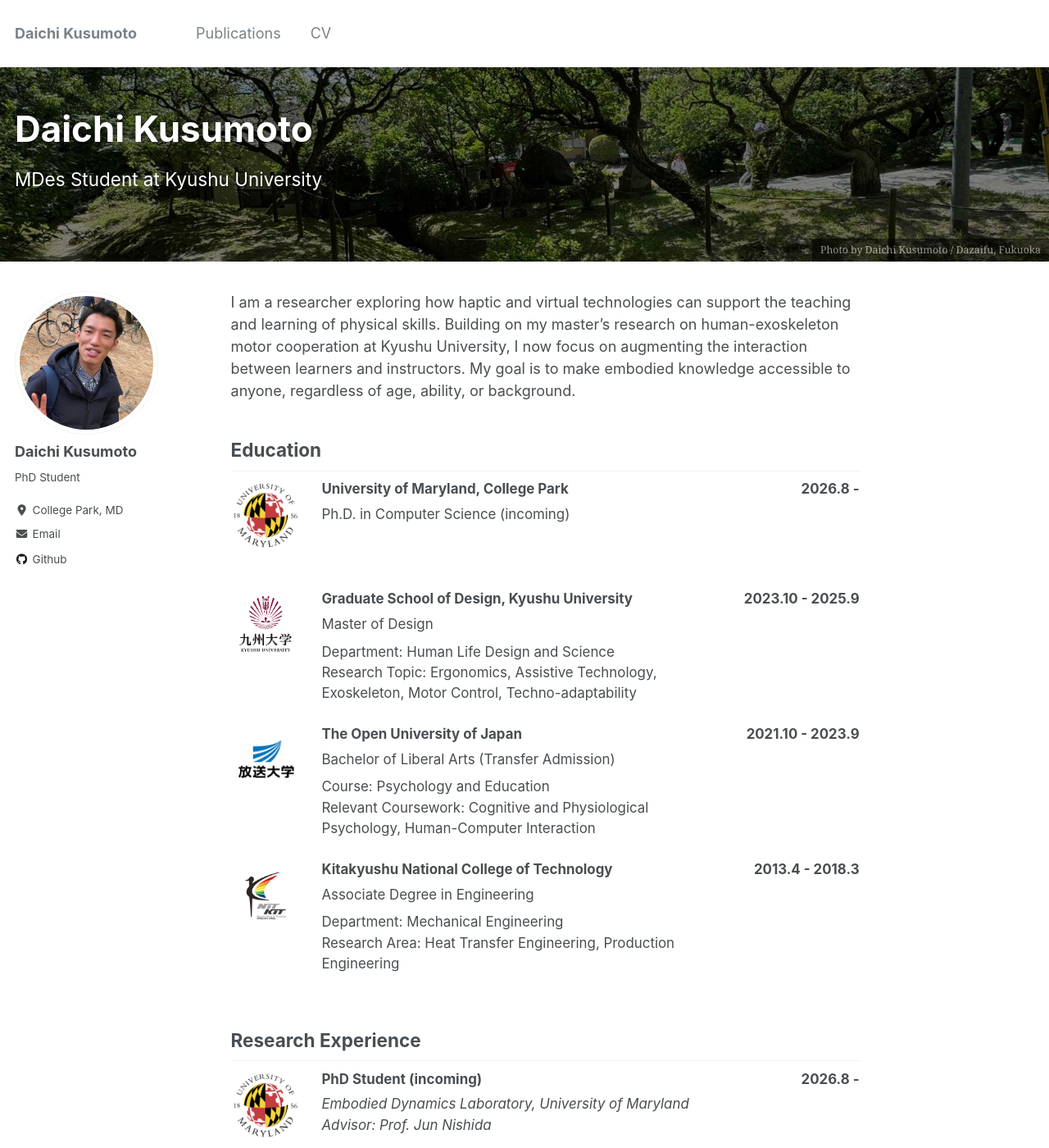
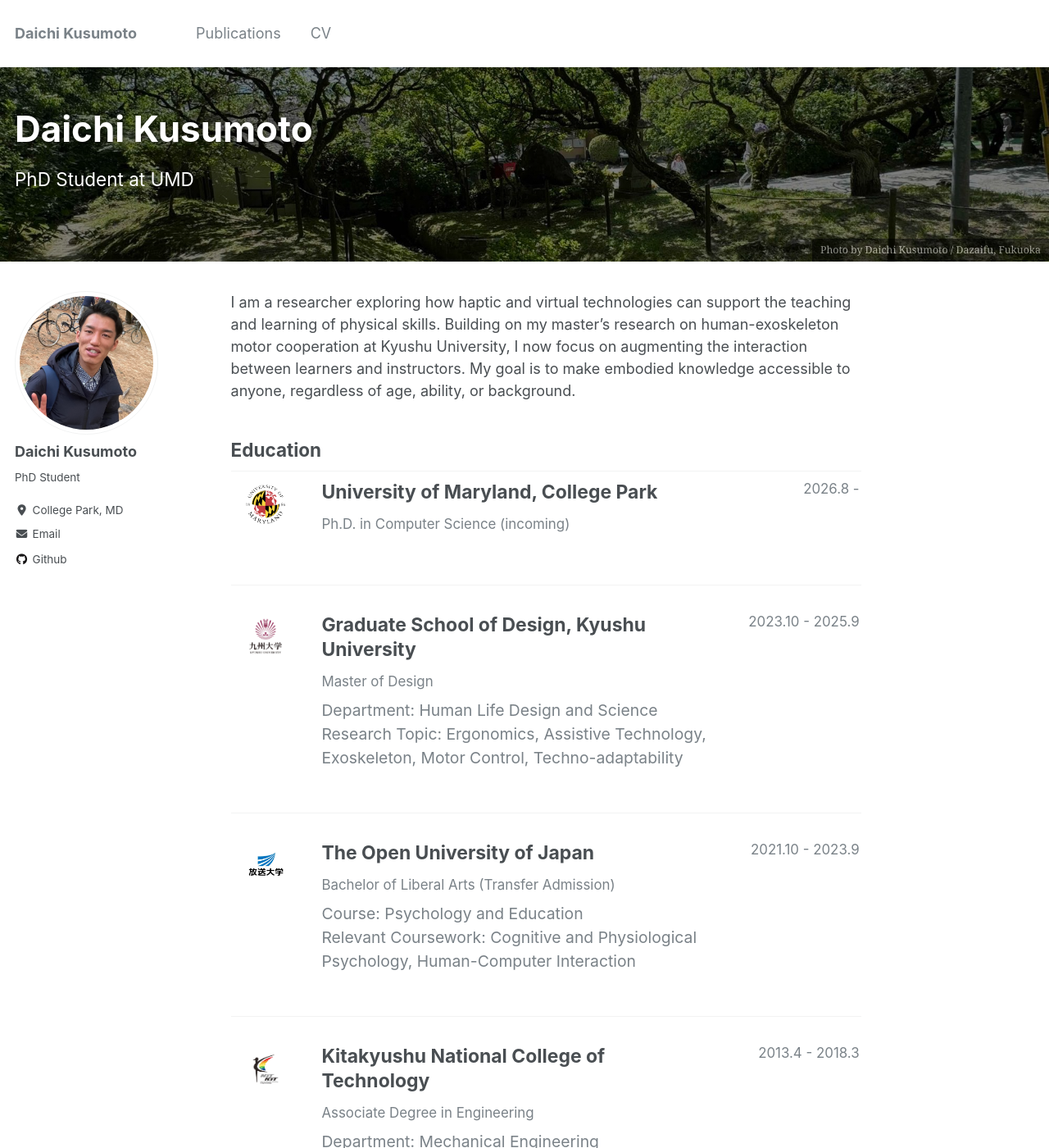
Before and after one commit to bugpiece/bugpiece.github.io, a Jekyll site: the page built from _pages/about.md, in a window 1280 px wide and 1400 px high. Shown: the whole window at 82% size. Built offline with Jekyll 4.4.1, drawn with Linux system fonts in a browser that asks for light colours; some of the changed text lies outside the part shown.

Commit message:
Refine about page design and embed institution links
Rework the Education / Research Experience entries: dividers between
items, muted secondary text and dates, consistent logo sizing, clearer
type hierarchy, and institution/lab names as inline text links (no icon,
no persistent underline) instead of a trailing external-link icon.

Co-Authored-By: Claude Opus 4.8 <noreply@anthropic.com>

```diff
--- a/_pages/about.md
+++ b/_pages/about.md
@@ -1,7 +1,7 @@
 ---
 permalink: /
 title: "Daichi Kusumoto"
-excerpt: "MDes Student at Kyushu University"
+excerpt: "PhD Student at UMD"
 header:
   overlay_color: "#000"
   overlay_filter: "0.5"
@@ -14,14 +14,14 @@ feature_UMD:
   - image_path: umd.png
     alt: "UMD"
     date: "2026.8 -"
-    title: "University of Maryland, College Park"
+    title: "<a class='org-link' href='https://www.cs.umd.edu/'>University of Maryland, College Park</a>"
     subtitle: "Ph.D. in Computer Science (incoming)"
 
 feature_KU:
   - image_path: KU.png
     alt: "KU"
     date: "2023.10 - 2025.9"
-    title: 'Graduate School of Design, Kyushu University'
+    title: "<a class='org-link' href='https://www.design.kyushu-u.ac.jp/en/home/'>Graduate School of Design, Kyushu University</a>"
     subtitle: "Master of Design"
     excerpt:  "Department: Human Life Design and Science<br>Research Topic: Ergonomics, Assistive Technology, Exoskeleton, Motor Control, Techno-adaptability"
 
@@ -29,7 +29,7 @@ feature_OUJ:
   - image_path: OUJ.jpg
     alt: "OUJ"
     date: "2021.10 - 2023.9"
-    title: "The Open University of Japan"
+    title: "<a class='org-link' href='https://www.ouj.ac.jp/en/'>The Open University of Japan</a>"
     subtitle: "Bachelor of Liberal Arts (Transfer Admission)"
     excerpt: "Course: Psychology and Education<br>Relevant Coursework: Cognitive and Physiological Psychology, Human-Computer Interaction"
 
@@ -37,7 +37,7 @@ feature_NITkit:
   - image_path: NITkit.jpg
     alt: "NITkit"
     date: "2013.4 - 2018.3"
-    title: "Kitakyushu National College of Technology"
+    title: "<a class='org-link' href='https://www.kct.ac.jp/en/'>Kitakyushu National College of Technology</a>"
     subtitle: "Associate Degree in Engineering"
     excerpt: "Department: Mechanical Engineering<br>Research Area: Heat Transfer Engineering, Production Engineering"
 
@@ -47,14 +47,14 @@ feature_EmD:
     alt: "UMD"
     date: "2026.8 -"
     title: "PhD Student (incoming)"
-    subtitle: "<i>Embodied Dynamics Laboratory, University of Maryland<br>Advisor: Prof. Jun Nishida</i>"
+    subtitle: "<i><a class='org-link' href='https://emd.cs.umd.edu/'>Embodied Dynamics Laboratory, University of Maryland</a></i><br><i>Advisor: Prof. Jun Nishida</i>"
 
 feature_EAAA:
   - image_path: Geiko.jpg
     alt: "EAAA"
     date: "2023.10 - 2025.9"
     title: "Graduate Student Researcher"
-    subtitle: "<i>Laboratory of Ergonomics for All Ages and Abilities<br>Advisor: Prof. Satoshi MURAKI, Asst. Prof. Ping Yeap LOH</i>"
+    subtitle: "<i><a class='org-link' href='https://www.design.kyushu-u.ac.jp/~muraki/en/index.html'>Laboratory of Ergonomics for All Ages and Abilities</a></i><br><i>Advisor: Prof. Satoshi MURAKI, Asst. Prof. Ping Yeap LOH</i>"
     excerpt: "Studied human–exoskeleton motor cooperation, focusing on the timing of assistance during powered elbow flexion."
 
 feature_SUBARU:
@@ -62,7 +62,7 @@ feature_SUBARU:
     alt: "SUBARU"
     date: "2018.4 ~ 2023.5"
     title: "Project Manager / Production Engineer"
-    subtitle: "<i> SUBARU Corporation (Japanese vehicle manufacture) </i>"
+    subtitle: "<i><a class='org-link' href='https://www.subaru.co.jp/en/'>SUBARU Corporation</a> (Japanese vehicle manufacturer)</i>"
     excerpt: "Led cross-functional development of a manufacturing knowledge-management (Bill of Process) system and VR-based assembly training."
 
 feature_TE:
--- a/_sass/_archive.scss
+++ b/_sass/_archive.scss
@@ -292,6 +292,57 @@
     margin-bottom: 0.25em;
   }
 
+  /* Refined Education / Research Experience entries */
+  .minifeature__item--left {
+    border-bottom: 1px solid $border-color;
+    padding-bottom: 1.2em;
+    margin-bottom: 1.3em;
+
+    /* Institution / lab names are links embedded in the entry text */
+    .org-link {
+      color: inherit;
+      text-decoration: none;
+
+      &:hover {
+        color: $link-color;
+        text-decoration: underline;
+      }
+    }
+
+    .archive__item-teaser img {
+      display: block;
+      width: auto;
+      max-width: 100%;
+      max-height: 52px;
+      margin: 0.15em auto 0;
+    }
+
+    .archive__item-title {
+      font-size: 1.02em;
+      font-weight: 700;
+      line-height: 1.3;
+      color: $text-color;
+    }
+
+    .archive__item-subtitle {
+      color: $primary-color;
+      line-height: 1.45;
+    }
+
+    .archive__item-excerpt {
+      margin-top: 0.3em;
+      font-size: 0.86em;
+      line-height: 1.5;
+      color: $primary-color;
+    }
+
+    .archive__item-date {
+      color: $primary-color;
+      font-weight: 400;
+    }
+  }
+
+
   .minifeature__item {
     margin-bottom: 2em;
     font-size: 1.25rem;
```
